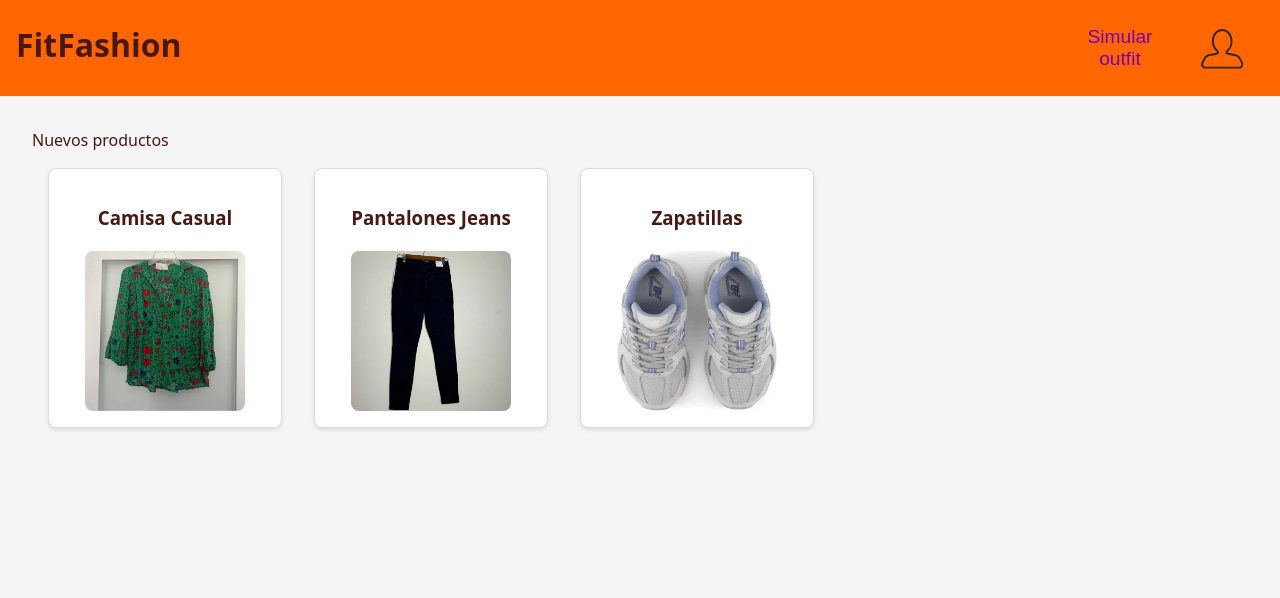
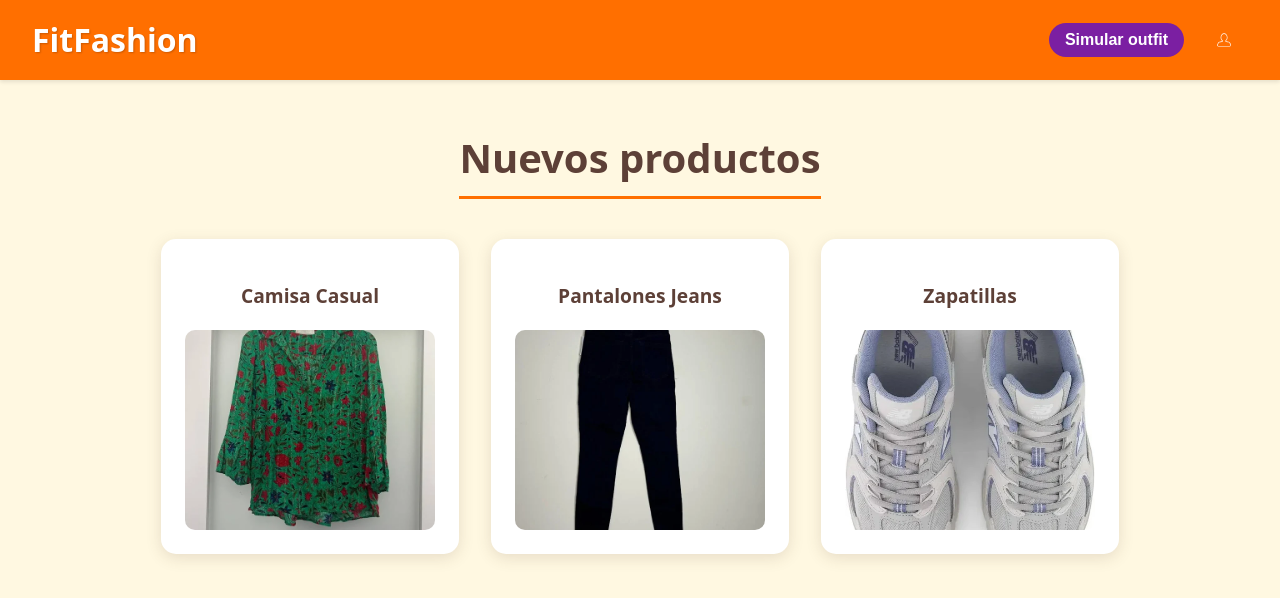
Before and after one commit to C0kke/FitFashion, a React (Vite) app in the folder FrontFitFashion/: page / in a window 1280 px wide. Shown: the top 598 px of the page. Built offline with nearby package versions, Linux system fonts and the light colour scheme; no server answers.

Commit message:
Estilos base

```diff
--- a/FrontFitFashion/src/components/Navbar.jsx
+++ b/FrontFitFashion/src/components/Navbar.jsx
@@ -1,5 +1,8 @@
 import UserIcon from "../assets/user.svg";
 import "./styles/Navbar.css";
+import axios from 'axios';
+
+const BackURL = import.meta.env.VITE_BACK_URL;
 
 const Navbar = () => {
     const user = localStorage.getItem("user");
@@ -20,6 +23,23 @@ const Navbar = () => {
         window.location.href = "/";
     };
 
+    const handleLogout = async () => {
+        const token = localStorage.getItem("user");
+        if (token) {
+            try {
+                await axios.post(`${BackURL}/auth/token/logout/`, {}, {
+                    headers: {
+                        Authorization: `Token ${token}`
+                    }
+                });
+            } catch (error) {
+                console.error("Logout failed", error);
+            }
+            localStorage.removeItem("user");
+            window.location.reload();
+        }
+    };
+
     return (
         <div className="navbar">
             <h1 onClick={navigateToHome}>FitFashion</h1>
@@ -28,6 +48,7 @@ const Navbar = () => {
                 <button onClick={navigateToProfile}>
                     <img src={UserIcon} alt="User Icon" className="userIcon" />
                 </button>
+                {user && <button onClick={handleLogout}>Logout</button>}
             </div>
         </div>
     );
--- a/FrontFitFashion/src/components/styles/Navbar.css
+++ b/FrontFitFashion/src/components/styles/Navbar.css
@@ -1,37 +1,66 @@
-body {
-    color: var(--color-primary);
-    width: 100%;
-    margin: 0;
-}
-
 .navbar {
-    background-color: var(--bg-primary);
+    background-color: var(--color-accent);
     display: flex;
     justify-content: space-between;
-    padding: 0 1em;
+    align-items: center;
+    padding: 0 2em;
+    box-shadow: 0 2px 4px rgba(0,0,0,0.1);
+    height: 80px;
 
-    .h1 {
-        color: var(--color-primary);
-    }
-
-    .rightSection {
-        display: flex;
-        justify-content: end;
+    h1 {
+        color: #fff;
+        cursor: pointer;
+        font-size: 2em;
+        margin: 0;
+        font-weight: bold;
+        text-shadow: 1px 1px 2px rgba(0,0,0,0.2);
+        user-select: none;
     }
 
     button {
-        color: var(--color-secondary);
-        background: transparent;
-        width: 5em;
-        height: 5em;
-        font-size: 1.2em;
-        word-wrap: break-word;
+        color: #fff;
+        background-color: var(--color-secondary);
+        padding: 0.5em 1em;
+        font-size: 1em;
         border: none;
+        text-decoration: none;
+        border-radius: 20px;
         cursor: pointer;
-    }
+        transition: background-color 0.3s, transform 0.2s;
+        font-weight: 600;
+        height: auto;
+        width: auto;
 
-    img {
-        width: 5em;
-        height: 5em;
+        &:hover {
+            background-color: #4a148c;
+            transform: translateY(-2px);
+        }
     }
 }
+
+
+.rightSection {
+    display: flex;
+    align-items: center;
+    gap: 1em;
+}
+
+
+
+.userIcon {
+    width: 2em;
+    height: 2em;
+    filter: brightness(0) invert(1);
+}
+
+.navbar button:has(.userIcon) {
+    background: transparent;
+    padding: 0.5em;
+    display: flex;
+    align-items: center;
+    justify-content: center;
+}
+
+.navbar button:has(.userIcon):hover {
+    background-color: rgba(255,255,255,0.2);
+}
--- a/FrontFitFashion/src/index.css
+++ b/FrontFitFashion/src/index.css
@@ -7,9 +7,20 @@
   margin: 0;
   padding: 0;
 
-  background-color: #fff;
+  /* Palette: Orange - Brown - Purple */
+  --color-primary: #5D4037; /* Brown */
+  --color-secondary: #7B1FA2; /* Purple */
+  --color-accent: #FF6F00; /* Orange */
+  --bg-light: #FFF8E1; /* Light Cream/Orange */
+  --bg-white: #FFFFFF;
+  --text-color: #3E2723;
 
-  --color-primary: #491814;
-  --color-secondary: #7a00aa;
-  --bg-primary: #ff6600;
+  background-color: var(--bg-light);
+  color: var(--text-color);
 }
+
+body {
+  margin: 0;
+  padding: 0;
+  background-color: var(--bg-light);
+}
--- a/FrontFitFashion/src/views/styles/Home.css
+++ b/FrontFitFashion/src/views/styles/Home.css
@@ -1,42 +1,66 @@
 .main-container {
     display: flex;
     flex-direction: column;
-    width: 100vw;
-    height: 100vh;
-    margin-top: 0;
+    width: 100%;
+    min-height: 100vh;
+    background-color: var(--bg-light);
 }
 
 .content {
     flex: 1;
-    padding: 2em;
-    background-color: #f5f5f5;
+    padding: 3em;
+    display: flex;
+    flex-direction: column;
+    align-items: center;
+}
+
+.content > span {
+    font-size: 2.5em;
+    color: var(--color-primary);
+    font-weight: bold;
+    margin-bottom: 1em;
+    border-bottom: 3px solid var(--color-accent);
+    padding-bottom: 0.2em;
 }
 
 .productsSection {
     display: flex;
     flex-direction: row;
-    align-items: flex-start;
+    justify-content: center;
     flex-wrap: wrap;
+    gap: 2em;
+    width: 100%;
+    max-width: 1200px;
 }
 
 .productCard {
-    background-color: #fff;
-    border: 1px solid #ddd;
-    border-radius: 8px;
-    padding: 1em;
-    margin: 1em;
-    width: 200px;
-    box-shadow: 0 2px 4px rgba(0, 0, 0, 0.1);
-    justify-content: center;
+    background-color: var(--bg-white);
+    border: none;
+    border-radius: 15px;
+    padding: 1.5em;
+    width: 250px;
+    box-shadow: 0 4px 15px rgba(93, 64, 55, 0.15); /* Brownish shadow */
     display: flex;
-    text-align: center;
+    flex-direction: column;
     align-items: center;
-    flex-direction: column;
     cursor: pointer;
+    transition: transform 0.3s, box-shadow 0.3s;
 }
 
-img {
-    width: 10em;
-    height: 10em;
-    border-radius: 8px;
+.productCard:hover {
+    transform: translateY(-5px);
+    box-shadow: 0 8px 20px rgba(123, 31, 162, 0.2); /* Purpleish shadow on hover */
 }
+
+.productName {
+    color: var(--color-primary);
+    margin-bottom: 1em;
+    font-size: 1.2em;
+}
+
+.productImage {
+    width: 100%;
+    height: 200px;
+    object-fit: cover;
+    border-radius: 10px;
+}
--- a/FrontFitFashion/src/views/styles/Login.css
+++ b/FrontFitFashion/src/views/styles/Login.css
@@ -1,33 +1,99 @@
 .login-container {
     display: flex;
     flex-direction: column;
-    width: 60vw;
-    margin: 10em auto;
+    width: 100%;
+    min-height: 100vh;
     justify-content: center;
+    align-items: center;
+    background-color: var(--bg-light);
+}
+
+.formSection {
+    background-color: var(--bg-white);
+    padding: 3em;
+    border-radius: 20px;
+    box-shadow: 0 10px 25px rgba(93, 64, 55, 0.1);
+    width: 90%;
+    max-width: 500px;
+    display: flex;
+    flex-direction: column;
+    align-items: center;
     text-align: center;
 }
 
-.formSection {
-    display: flex;
-    flex-direction: column;
-    justify-content: center;
-    align-items: center;
-    text-align: center;
-
-    button {
-        margin: 0 auto;
-        width: 50%;
-    }
+.formSection h1 {
+    color: var(--color-primary);
+    margin-bottom: 1.5em;
+    font-size: 2em;
 }
 
 .inputSection {
     display: flex;
     flex-direction: column;
-    padding: 2em;
-    width: 60%;
-    gap: 10px;
+    width: 100%;
+    gap: 1.2em;
+}
 
-    label {
-        text-align: left;
-    }
+.inputSection label {
+    text-align: left;
+    color: var(--color-primary);
+    font-weight: 600;
+    font-size: 0.9em;
 }
+
+.inputSection input {
+    padding: 0.8em;
+    border: 2px solid #e0e0e0;
+    border-radius: 8px;
+    font-size: 1em;
+    transition: border-color 0.3s;
+    background-color: #fafafa;
+}
+
+.inputSection input:focus {
+    outline: none;
+    border-color: var(--color-secondary);
+    background-color: #fff;
+}
+
+.formSection button {
+    margin-top: 2em;
+    width: 100%;
+    padding: 1em;
+    background-color: var(--color-secondary);
+    color: white;
+    border: none;
+    border-radius: 8px;
+    font-size: 1.1em;
+    font-weight: bold;
+    cursor: pointer;
+    transition: background-color 0.3s, transform 0.2s;
+}
+
+.formSection button:hover {
+    background-color: #4a148c;
+    transform: translateY(-2px);
+}
+
+.toggleSection {
+    margin-top: 1.5em;
+    color: var(--text-color);
+}
+
+.toggleLink {
+    color: var(--color-accent);
+    font-weight: bold;
+    cursor: pointer;
+    text-decoration: underline;
+}
+
+.toggleLink:hover {
+    color: var(--color-secondary);
+}
+
+.errorText {
+    color: #d32f2f;
+    font-size: 0.8em;
+    margin-top: -0.5em;
+    text-align: left;
+}
```
